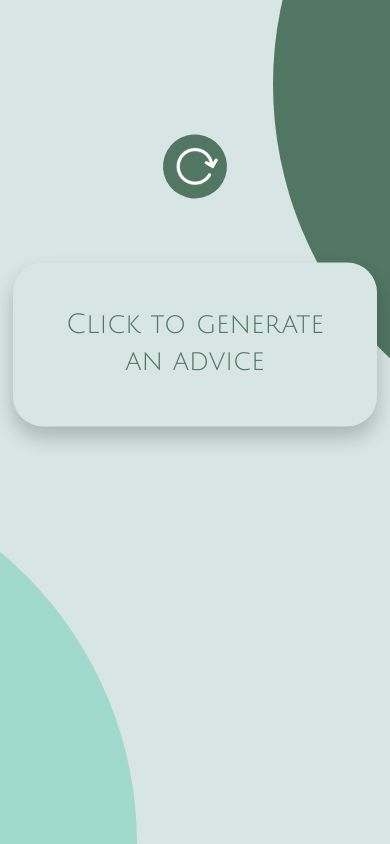
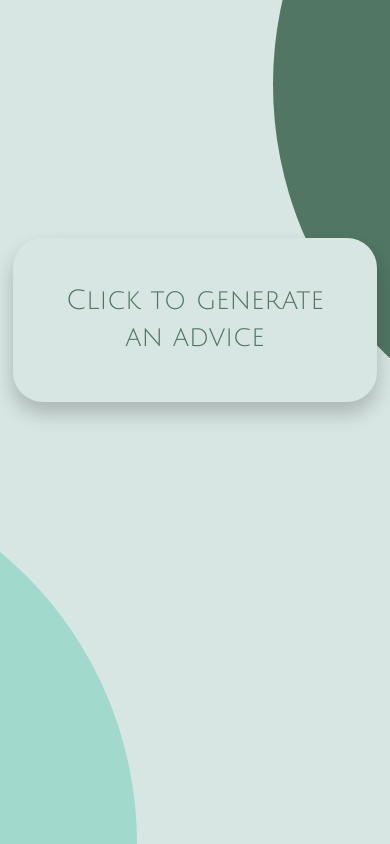
Before and after one commit to Akshat-Sabharwal/consilium, a React (Vite) app: page / in a window 390 px wide. In both pictures the pointer is over the element "Click to generate an advice". Built offline with nearby package versions, Linux system fonts and the light colour scheme.

Commit message:
Yet again, minor changes

```diff
--- a/src/App.css
+++ b/src/App.css
@@ -57,6 +57,7 @@ main {
   border-radius: 1.875rem;
   box-shadow: 0rem 0.7rem 1.2rem 0.03rem hsla(0, 0%, 0%, 0.2);
   padding: 2rem;
+  margin: 0 3rem;
   min-width: 300px;
   width: fit-content;
   max-width: 45%;
@@ -118,11 +119,11 @@ main {
     margin: 20rem auto;
   }
 
-  /* .light-circle {
-    top: 90vh;
+  .advice:hover {
+    transform: none;
   }
 
-  .dark-circle {
-    bottom: 90vh;
-  } */
+  .advice:hover + .refresh {
+    transform: none;
+  }
 }
```
